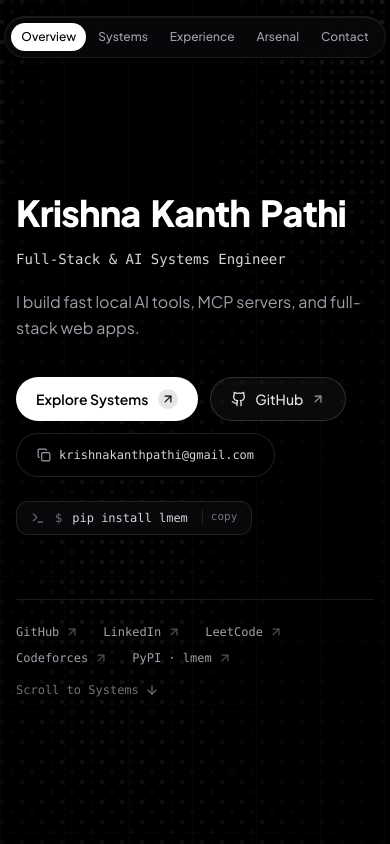
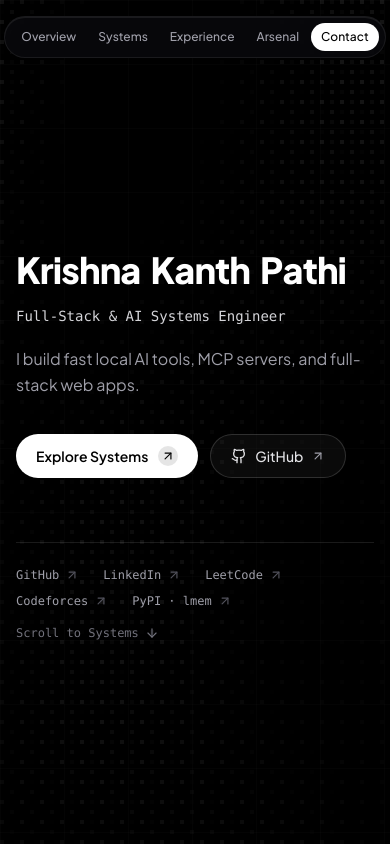
Before and after one commit to krishnakanthpathi/pathikrishnakanth, a React (Vite) app: page / in a window 390 px wide. Shown: the top 844 px of the page. Built offline with nearby package versions, Linux system fonts and the light colour scheme.

Commit message:
fix: simplify hero actions and make navbar Contact scroll reliable

```diff
--- a/index.html
+++ b/index.html
@@ -27,7 +27,7 @@
       rel="stylesheet"
     />
   </head>
-  <body class="bg-black text-zinc-100 antialiased selection:bg-white/20 selection:text-white min-h-screen overflow-x-hidden">
+  <body class="bg-black text-zinc-100 antialiased selection:bg-white/20 selection:text-white min-h-screen">
     <div id="root"></div>
     <script type="module" src="/src/main.tsx"></script>
   </body>
--- a/src/App.tsx
+++ b/src/App.tsx
@@ -1,4 +1,4 @@
-import { useEffect, useState } from 'react';
+import { useEffect, useRef, useState } from 'react';
 import { DitherCanvas } from './components/DitherCanvas';
 import { Navbar, NAV_ITEMS } from './components/Navbar';
 import { Hero } from './components/Hero';
@@ -9,16 +9,26 @@ import { Footer } from './components/Footer';
 
 export function App() {
   const [activeSection, setActiveSection] = useState('hero');
+  const lockUntilRef = useRef<number>(0);
 
   useEffect(() => {
     const handleScroll = () => {
-      const marker = window.scrollY + 240;
-      for (const item of NAV_ITEMS) {
+      if (Date.now() < lockUntilRef.current) return;
+
+      const atBottom =
+        window.innerHeight + Math.ceil(window.scrollY) >=
+        document.documentElement.scrollHeight - 40;
+      if (atBottom) {
+        setActiveSection('contact');
+        return;
+      }
+
+      const marker = window.scrollY + 220;
+      for (let i = NAV_ITEMS.length - 1; i >= 0; i--) {
+        const item = NAV_ITEMS[i];
         const el = document.getElementById(item.id);
         if (!el) continue;
-        const top = el.offsetTop;
-        const height = el.offsetHeight;
-        if (marker >= top && marker < top + height) {
+        if (marker >= el.offsetTop) {
           setActiveSection(item.id);
           break;
         }
@@ -31,14 +41,25 @@ export function App() {
 
   const navigateTo = (id: string) => {
     setActiveSection(id);
+    lockUntilRef.current = Date.now() + 750;
+
+    if (id === 'contact') {
+      window.scrollTo({
+        top: document.documentElement.scrollHeight,
+        behavior: 'smooth',
+      });
+      return;
+    }
+
     const el = document.getElementById(id);
     if (el) {
-      el.scrollIntoView({ behavior: 'smooth' });
+      const top = Math.max(0, el.getBoundingClientRect().top + window.scrollY - 16);
+      window.scrollTo({ top, behavior: 'smooth' });
     }
   };
 
   return (
-    <div className="relative min-h-screen bg-black text-zinc-100">
+    <div className="relative min-h-screen overflow-x-clip bg-black text-zinc-100">
       <div className="pointer-events-none fixed inset-0 z-0 amoled-grid opacity-55" />
       <DitherCanvas opacity={0.22} />
 
--- a/src/components/Footer.tsx
+++ b/src/components/Footer.tsx
@@ -33,7 +33,7 @@ export function Footer() {
   };
 
   return (
-    <footer id="contact" className="relative border-t border-white/[0.08] py-20 px-4 sm:px-6 lg:px-8">
+    <footer id="contact" className="relative scroll-mt-24 border-t border-white/[0.08] py-20 px-4 sm:px-6 lg:px-8">
       <div className="mx-auto w-full max-w-6xl">
         <div className="obsidian-card rounded-3xl p-8 sm:p-12">
           <div className="flex flex-col gap-8 lg:flex-row lg:items-end lg:justify-between">
--- a/src/components/Hero.tsx
+++ b/src/components/Hero.tsx
@@ -1,7 +1,5 @@
-import { useState } from 'react';
 import { motion } from 'framer-motion';
-import confetti from 'canvas-confetti';
-import { ArrowDown, ArrowUpRight, Check, Copy, Github, Terminal } from 'lucide-react';
+import { ArrowDown, ArrowUpRight, Github } from 'lucide-react';
 import { PROFILE } from '../data/portfolioData';
 import { GravityLetters } from './GravityLetters';
 import { MagneticButton } from './MagneticButton';
@@ -21,40 +19,6 @@ const HERO_LINKS = [
 ];
 
 export function Hero({ onExploreSystems }: HeroProps) {
-  const [copiedEmail, setCopiedEmail] = useState(false);
-  const [copiedInstall, setCopiedInstall] = useState(false);
-
-  const fireMonochromeBurst = () => {
-    confetti({
-      particleCount: 36,
-      spread: 58,
-      origin: { y: 0.65 },
-      colors: ['#ffffff', '#e4e4e7', '#a1a1aa', '#52525b'],
-      disableForReducedMotion: true,
-    });
-  };
-
-  const handleCopyEmail = async () => {
-    try {
-      await navigator.clipboard.writeText(PROFILE.email);
-      fireMonochromeBurst();
-      setCopiedEmail(true);
-      setTimeout(() => setCopiedEmail(false), 2200);
-    } catch {
-      window.location.href = `mailto:${PROFILE.email}`;
-    }
-  };
-
-  const handleCopyInstall = async () => {
-    try {
-      await navigator.clipboard.writeText(PROFILE.installCmd);
-      setCopiedInstall(true);
-      setTimeout(() => setCopiedInstall(false), 1800);
-    } catch {
-      // ignore clipboard errors
-    }
-  };
-
   return (
     <section
       id="hero"
@@ -111,51 +75,13 @@ export function Hero({ onExploreSystems }: HeroProps) {
             <span>GitHub</span>
             <ArrowUpRight className="h-3.5 w-3.5 text-zinc-400 transition-transform duration-200 group-hover:translate-x-0.5 group-hover:-translate-y-0.5 group-hover:text-white" />
           </MagneticButton>
-
-          <MagneticButton
-            onClick={handleCopyEmail}
-            className="inline-flex h-11 items-center gap-2 rounded-full border border-white/12 bg-black px-5 font-mono text-xs font-medium text-zinc-300 hover:border-white/25 hover:text-white transition-colors"
-          >
-            {copiedEmail ? (
-              <>
-                <Check className="h-3.5 w-3.5 text-white" />
-                <span className="text-white">Copied {PROFILE.email}</span>
-              </>
-            ) : (
-              <>
-                <Copy className="h-3.5 w-3.5 text-zinc-400" />
-                <span>{PROFILE.email}</span>
-              </>
-            )}
-          </MagneticButton>
-        </motion.div>
-
-        {/* Flagship Package Quick-Copy */}
-        <motion.div
-          initial={{ y: 12, opacity: 0 }}
-          animate={{ y: 0, opacity: 1 }}
-          transition={{ duration: 0.45, delay: 0.4, ease: SMOOTH_OUT }}
-          className="mt-6 flex flex-wrap items-center gap-3"
-        >
-          <button
-            type="button"
-            onClick={handleCopyInstall}
-            className="tactile-btn inline-flex items-center gap-2.5 rounded-xl border border-white/10 bg-[#08080b] px-3.5 py-2 font-mono text-xs text-zinc-300 hover:border-white/25 hover:text-white"
-          >
-            <Terminal className="h-3.5 w-3.5 text-zinc-500" />
-            <span className="text-zinc-500">$</span>
-            <span>{PROFILE.installCmd}</span>
-            <span className="ml-1 border-l border-white/10 pl-2 text-[11px] text-zinc-500">
-              {copiedInstall ? 'copied' : 'copy'}
-            </span>
-          </button>
         </motion.div>
 
         {/* Minimal Social Links Bar */}
         <motion.div
           initial={{ y: 14, opacity: 0, filter: 'blur(4px)' }}
           animate={{ y: 0, opacity: 1, filter: 'blur(0px)' }}
-          transition={{ duration: 0.48, delay: 0.46, ease: SMOOTH_OUT }}
+          transition={{ duration: 0.48, delay: 0.4, ease: SMOOTH_OUT }}
           className="mt-16 flex flex-col gap-4 border-t border-white/[0.1] pt-6 sm:flex-row sm:items-center sm:justify-between"
         >
           <div className="flex flex-wrap items-center gap-x-6 gap-y-2.5">
--- a/src/data/portfolioData.ts
+++ b/src/data/portfolioData.ts
@@ -52,7 +52,6 @@ export const PROFILE = {
   leetcode: 'https://leetcode.com/u/krishnakanthpathi/',
   codeforces: 'https://codeforces.com/profile/krishnakanthpathi',
   pypiLmem: 'https://pypi.org/project/lmem/',
-  installCmd: 'pip install lmem',
 };
 
 export const PROJECTS: ProjectItem[] = [
```
